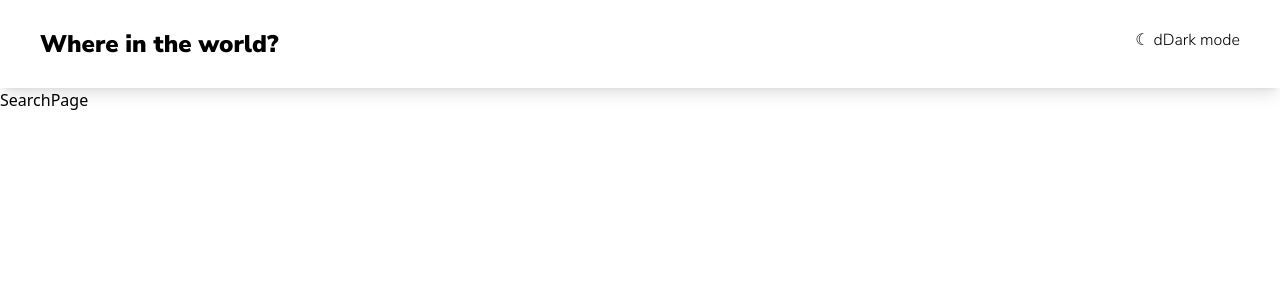
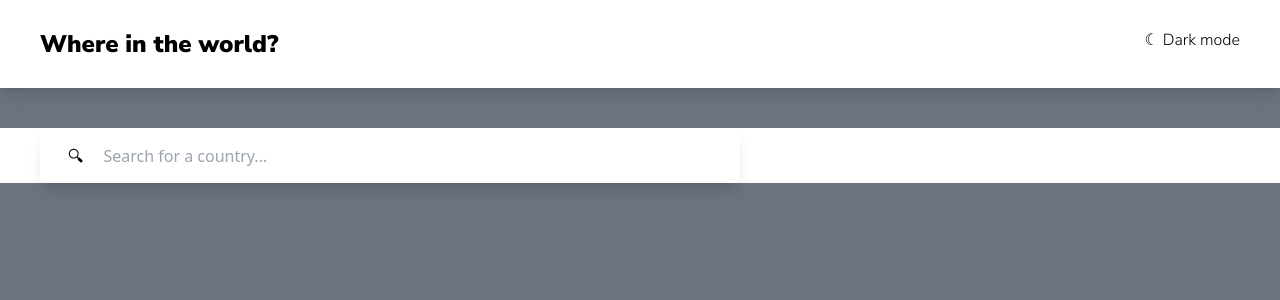
Before and after one commit to Tukkis/mentor-restapi, a React (Create React App) app: page / in a window 1280 px wide. Shown: the top 300 px of the page. Built offline with nearby package versions, Linux system fonts and the light colour scheme.

Commit message:
add country card and searchbar

```diff
--- a/package.json
+++ b/package.json
@@ -6,6 +6,7 @@
     "@testing-library/jest-dom": "^5.16.4",
     "@testing-library/react": "^13.3.0",
     "@testing-library/user-event": "^13.5.0",
+    "axios": "^0.27.2",
     "react": "^18.2.0",
     "react-dom": "^18.2.0",
     "react-scripts": "^5.0.1",
--- a/src/App.js
+++ b/src/App.js
@@ -7,16 +7,18 @@ function App() {
 
   const [ pageState, setPageState ] = useState(0)
   const [ modeState, setModeState ] = useState(0)
+  const [ filter, setFilter ] = useState('')
+  const [ selected, setSelected ] = useState(0)
 
   function modeChangeHandler(){
     modeState === 0 ? setModeState(1) : setModeState(0)
   }
 
   return (
-    <div className="w-full">
+    <div className="w-full bg-gray-500	h-screen">
       <Header setModeState={modeChangeHandler}></Header>
       {
-        pageState === 0 ? <SearchPage></SearchPage> : <CountryPage></CountryPage>
+        pageState === 0 ? <SearchPage filter={filter} setFilter={setFilter}></SearchPage> : <CountryPage></CountryPage>
       }
     </div>
   );
--- /dev/null
+++ b/src/components/CountryCard.js
@@ -0,0 +1,9 @@
+function CountryCard() {
+    return (
+      <div className="bg-white rounded shadow-lg">
+        <img alt=""></img>
+      </div>
+    );
+  }
+
+export default CountryCard;
--- a/src/components/CountryPage.js
+++ b/src/components/CountryPage.js
@@ -1,9 +1,9 @@
 function CountryPage() {
     return (
-      <div className="">
+      <div className="bg-white">
         CountryPage
       </div>
     );
   }
 
-  export default CountryPage;
+export default CountryPage;
--- a/src/components/Header.js
+++ b/src/components/Header.js
@@ -3,11 +3,11 @@ function Header({...modeChangeHandler}) {
 
 
     return (
-      <div className="flex p-10 py-7 shadow-lg">
+      <div className="flex p-10 py-7 shadow-lg bg-white">
         <div className="grow font-NunitoBlack text-2xl">Where in the world?</div>
-        <div className="font-NunitoLight">☾ dDark mode</div>
+        <div className="font-NunitoLight">☾ Dark mode</div>
       </div>
     );
   }
 
-  export default Header;
+export default Header;
--- /dev/null
+++ b/src/components/SearchBar.js
@@ -0,0 +1,25 @@
+import axios from "axios";
+
+function SearchBar(...props) {
+
+    function handleFilterChange(e){
+      setFilter(e.target.value)
+      axios.get(`https://restcountries.com/v3.1/name/${e.target.value}`).then(res => {
+        console.log(res.data);
+      });
+    }
+
+    return (
+      <div className="rounded w-[700px] shadow-lg h-[55px] flex m-10 items-center">
+        <div className="flex-initial w-70px pl-7 pr-5 bg-white">🔍︎</div>
+        <input
+            className="flex-initial w-full mr-7 h-2/3"
+            type="text"
+            placeholder="Search for a country..."
+            onChange={handleFilterChange}
+        />
+      </div>
+    );
+  }
+
+export default SearchBar;
--- a/src/components/SearchPage.js
+++ b/src/components/SearchPage.js
@@ -1,7 +1,9 @@
-function SearchPage() {
+import SearchBar from './SearchBar'
+
+function SearchPage(props) {
     return (
-      <div className="">
-        SearchPage
+      <div className="bg-white">
+        <SearchBar {...props}></SearchBar>
       </div>
     );
   }
```
Also changed, not shown: 1 other file (tests, documents, lock files or other folders).
